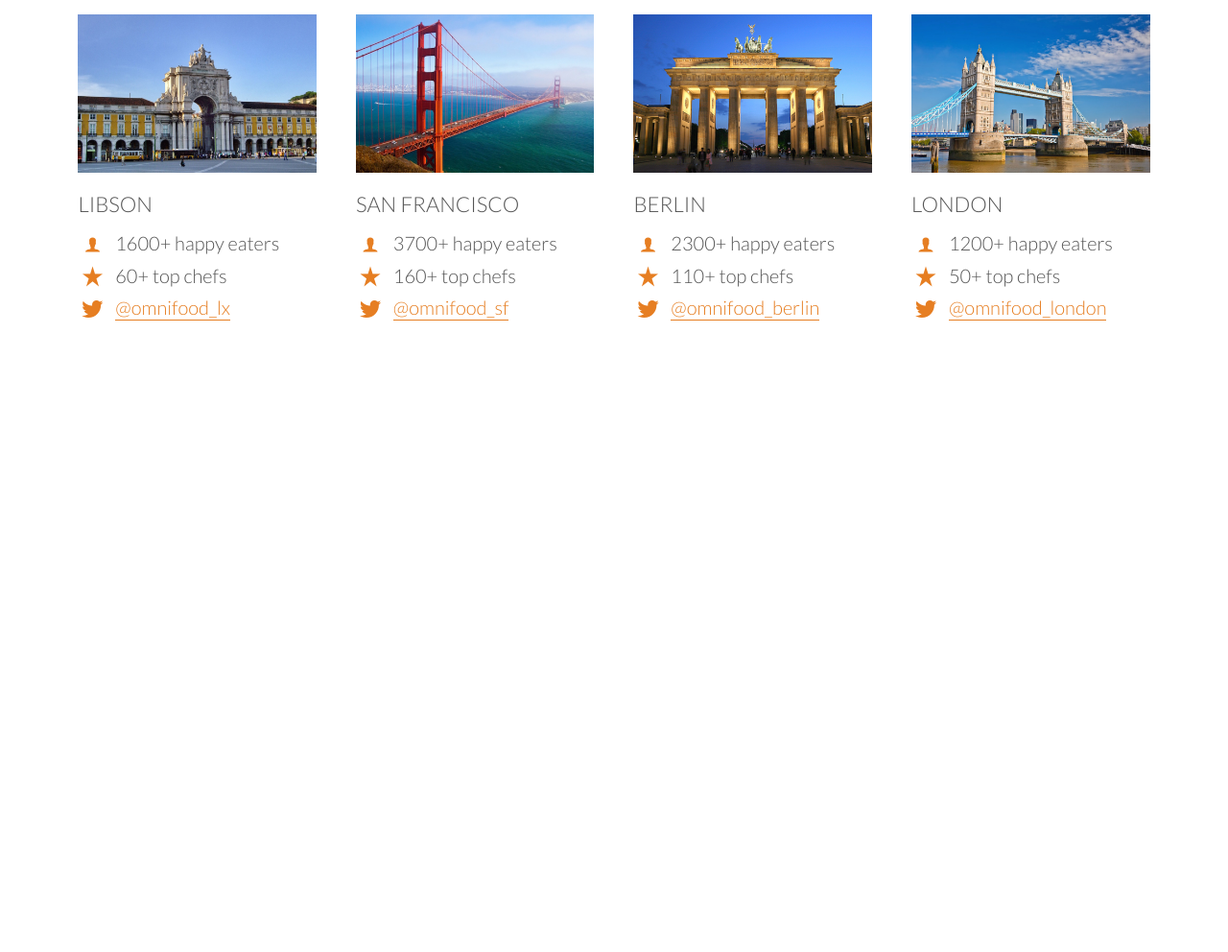
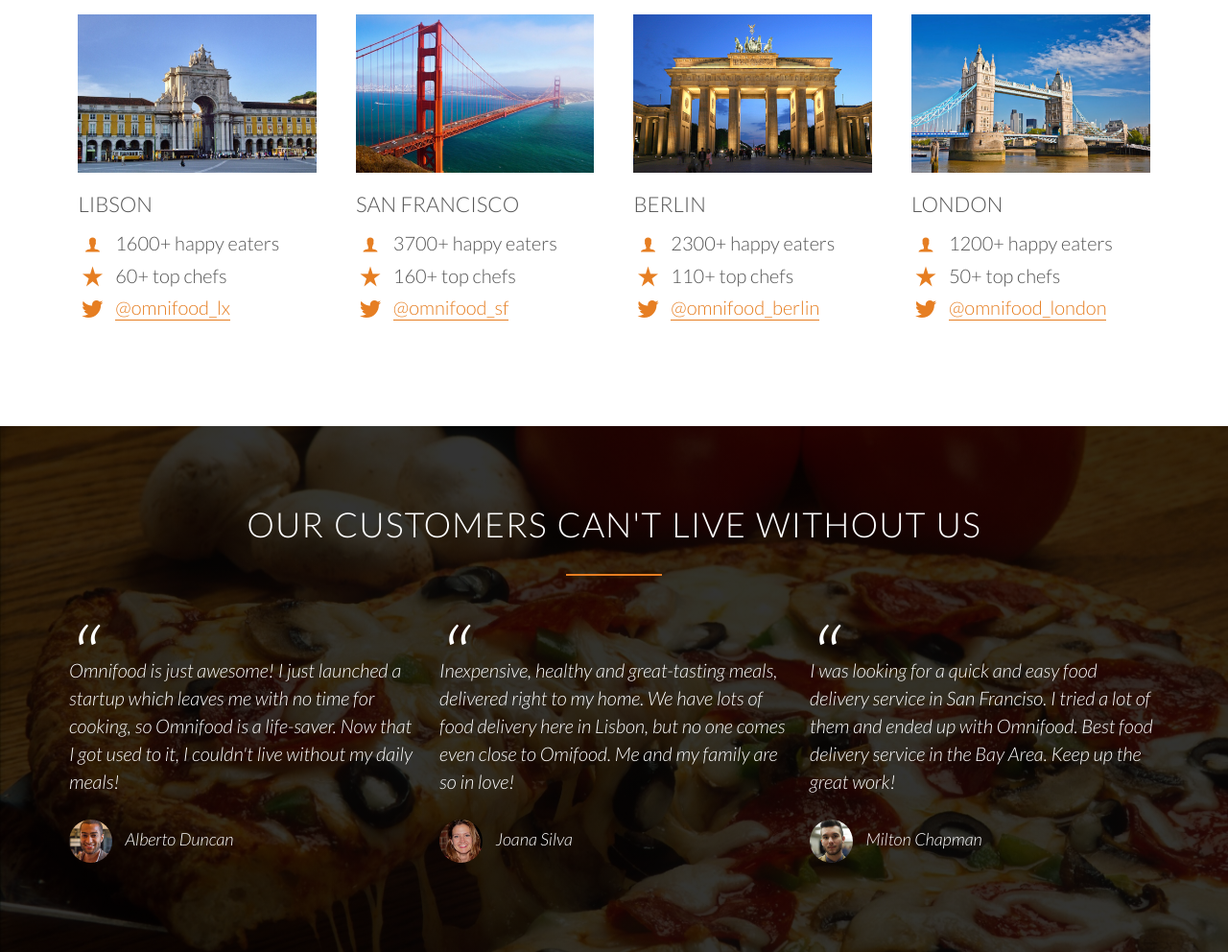
Before and after one commit to fahadqazi/OmniFood, a plain HTML site: page index.html in a window 1280 px wide. Shown: the part 2963-3955 px from the top of the page at 96% size. Before the commit the page ends 3567 px from the top, so only its background shows below. Drawn offline with Linux system fonts and the light colour scheme; files whose address does not match are found by name.

Commit message:
Testimonials Section Done

```diff
--- a/Resources/Css/style.css
+++ b/Resources/Css/style.css
@@ -191,6 +191,7 @@ header{
     background-size: cover;
     background-position: center;
     height: 100vh;
+    background-attachment: fixed;
 }
 
 .hero-text-box{
@@ -359,3 +360,45 @@ header{
 .city-freature i:active{
     color: cornflowerblue;
 }
+
+/*-----------------------------------------------*/
+/*Testimonial*/
+/*-----------------------------------------------*/
+
+
+.section-testimonials{
+    background-image: linear-gradient(rgba(0, 0, 0, 0.8),rgba(0, 0, 0, 0.8)), url(Images/back-customers.jpg);
+    background-size: cover;
+    color: #fff;
+    background-attachment: fixed;
+}
+
+blockquote{
+    padding: 2px;
+    font-style: italic;
+    line-height: 145%;
+    position: relative;
+    margin-top: 40px;
+}
+
+cite{
+    font-size: 90%;
+    margin-top: 25px;
+    display: block;
+}
+
+blockquote:before{
+    content: "\201C";
+    font-size: 500%;
+    display: block;
+    position: absolute;
+    top: -10px;
+    left -3px;
+}
+
+cite img{
+    height: 45px;
+    border-radius: 50%;
+    margin-right: 10px;
+    vertical-align: middle;
+}
--- a/index.html
+++ b/index.html
@@ -218,7 +218,26 @@
         </section>
 
         <section class="section-testimonials">
-
+            <div class="row">
+                <h2>Our Customers can't live without us</h2>
+            </div>
+            <div class="row">
+                <div class="col span-1-of-3">
+                    <blockquote>Omnifood is just awesome! I just launched a startup which leaves me with no time for cooking, so Omnifood is a life-saver. Now that I got used to it, I couldn't live without my daily meals!
+                        <cite><img src="Resources/Images/customer-1.jpg"> Alberto Duncan</cite>
+                    </blockquote>
+                </div>
+                <div class="col span-1-of-3">
+                    <blockquote>Inexpensive, healthy and great-tasting meals, delivered right to my home. We have lots of food delivery here in Lisbon, but no one comes even close to Omifood. Me and my family are so in love!
+                    <cite><img src="Resources/Images/customer-2.jpg"> Joana Silva</cite>
+                    </blockquote>
+                </div>
+                <div class="col span-1-of-3">
+                    <blockquote>I was looking for a quick and easy food delivery service in San Franciso. I tried a lot of them and ended up with Omnifood. Best food delivery service in the Bay Area. Keep up the great work!
+                    <cite><img src="Resources/Images/customer-3.jpg"> Milton Chapman</cite>
+                    </blockquote>
+                </div>
+            </div>
         </section>
 
     </body>
@@ -230,26 +249,5 @@
 
 
 <!--
-Title: We're currently in these cities
-
-Lisbon
-1600+ happy eaters
-60+ top chefs
-@omnifood_lx
-
-San Francisco
-3700+ happy eaters
-160+ top chefs
-@omnifood_sf
-
-Berlin
-2300+ happy eaters
-110+ top chefs
-@omnifood_berlin
-
-London
-1200+ happy eaters
-50+ top chefs
-@omnifood_london
 
 -->
```
Also changed, not shown: Resources/Css/Images/back-customers.jpg (added).
